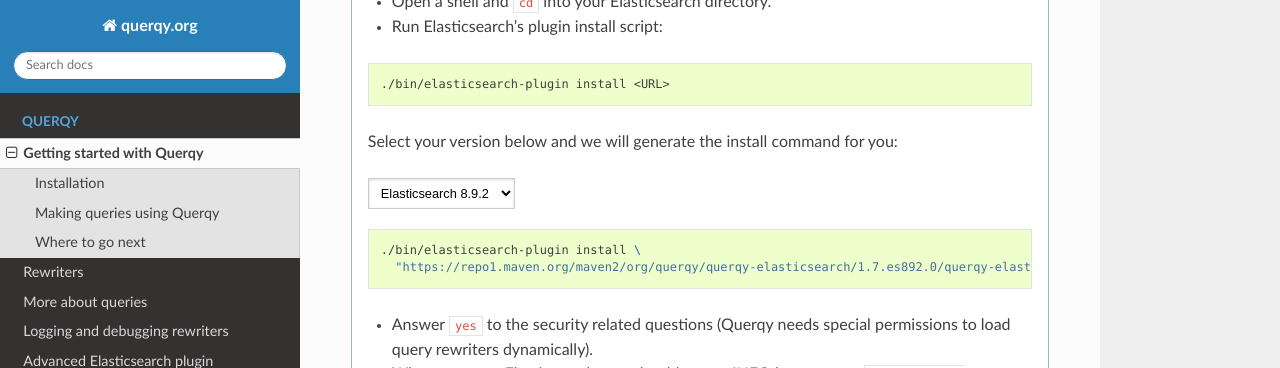
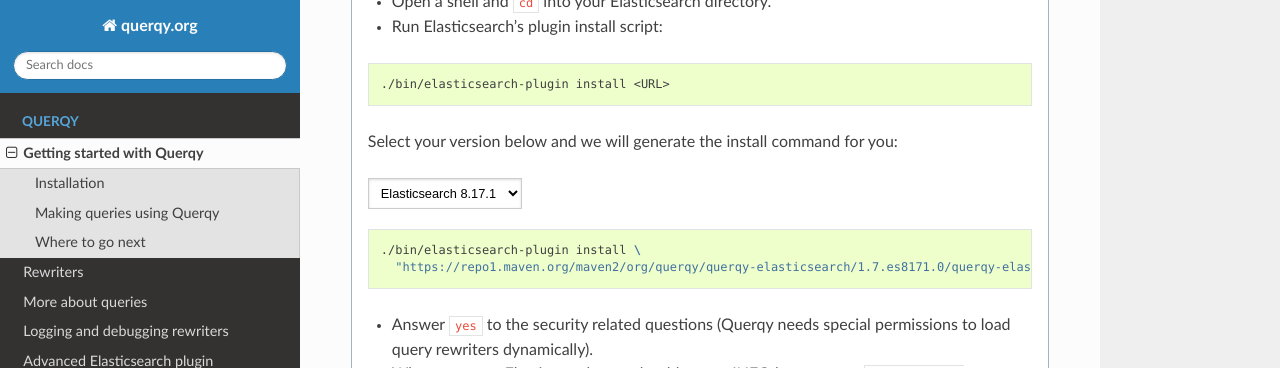
Before and after one commit to querqy/querqy-docs, a Sphinx documentation site: the page built from docs/source/querqy/index.rst, in a window 1280 px wide and 900 px high, scrolled down 671 px. Shown: the top 368 px of the window. Built offline with Sphinx 7.4.7 and the Read the Docs theme 3.1.0, drawn with Linux system fonts in a browser that asks for light colours; formulas are drawn with MathJax 3; some of the changed lines change nothing that is shown; some of the changed text lies outside the part shown.

Commit message:
Lastet querqy for elasticsearch versions added to installation section and fixed version selection

```diff
--- a/docs/source/conf.py
+++ b/docs/source/conf.py
@@ -50,7 +50,7 @@
 
 # General information about the project.
 project = 'querqy.org'
-copyright = '2020-24, querqy.org documentation authors'
+copyright = '2020-25, querqy.org documentation authors'
 author = 'René Kriegler'
 
 # The version info for the project you're documenting, acts as replacement for
--- a/docs/source/querqy/index.rst
+++ b/docs/source/querqy/index.rst
@@ -43,7 +43,10 @@
 
         <select class="es-url-select"
           onChange="setESURL(this.options[this.selectedIndex].value);">
-          <option value="https://repo1.maven.org/maven2/org/querqy/querqy-elasticsearch/1.7.es892.0/querqy-elasticsearch-1.7.es892.0.zip">Elasticsearch 8.9.2</option>
+          <option value="https://repo1.maven.org/maven2/org/querqy/querqy-elasticsearch/1.7.es8171.0/querqy-elasticsearch-1.7.es8171.0.zip">Elasticsearch 8.17.1</option>
+          <option value="https://repo1.maven.org/maven2/org/querqy/querqy-elasticsearch/1.7.es8150.0/querqy-elasticsearch-1.7.es8150.0.zip">8.15.0</option>
+          <option value="https://repo1.maven.org/maven2/org/querqy/querqy-elasticsearch/1.7.es8114.0/querqy-elasticsearch-1.7.es8114.0.zip">8.11.4</option>
+          <option value="https://repo1.maven.org/maven2/org/querqy/querqy-elasticsearch/1.7.es892.0/querqy-elasticsearch-1.7.es892.0.zip">8.9.2</option>
           <option value="https://repo1.maven.org/maven2/org/querqy/querqy-elasticsearch/1.7.es853.0/querqy-elasticsearch-1.7.es853.0.zip">8.5.3</option>
           <option value="https://repo1.maven.org/maven2/org/querqy/querqy-elasticsearch/1.6.es843.0/querqy-elasticsearch-1.6.es843.0.zip">8.4.3</option>
           <option value="https://repo1.maven.org/maven2/org/querqy/querqy-elasticsearch/1.6.es841.0/querqy-elasticsearch-1.6.es841.0.zip">8.4.1</option>
@@ -97,12 +100,12 @@
         <br/>
         <br/>
 
+      .. rst-class:: elasticsearch-version
 
       .. code-block:: shell
 
-
         ./bin/elasticsearch-plugin install \
-          "https://repo1.maven.org/maven2/org/querqy/querqy-elasticsearch/1.7.es892.0/querqy-elasticsearch-1.7.es892.0.zip"
+          "https://repo1.maven.org/maven2/org/querqy/querqy-elasticsearch/1.7.es8171.0/querqy-elasticsearch-1.7.es8171.0.zip"
 
       * Answer :code:`yes` to the security related questions (Querqy needs special
         permissions to load query rewriters dynamically).
```
